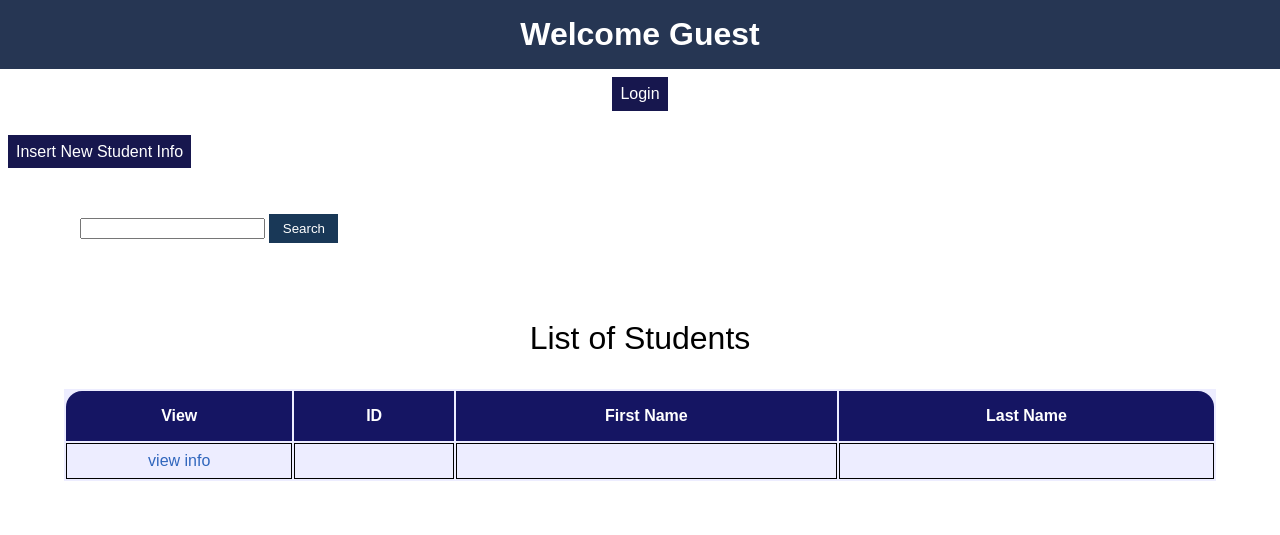
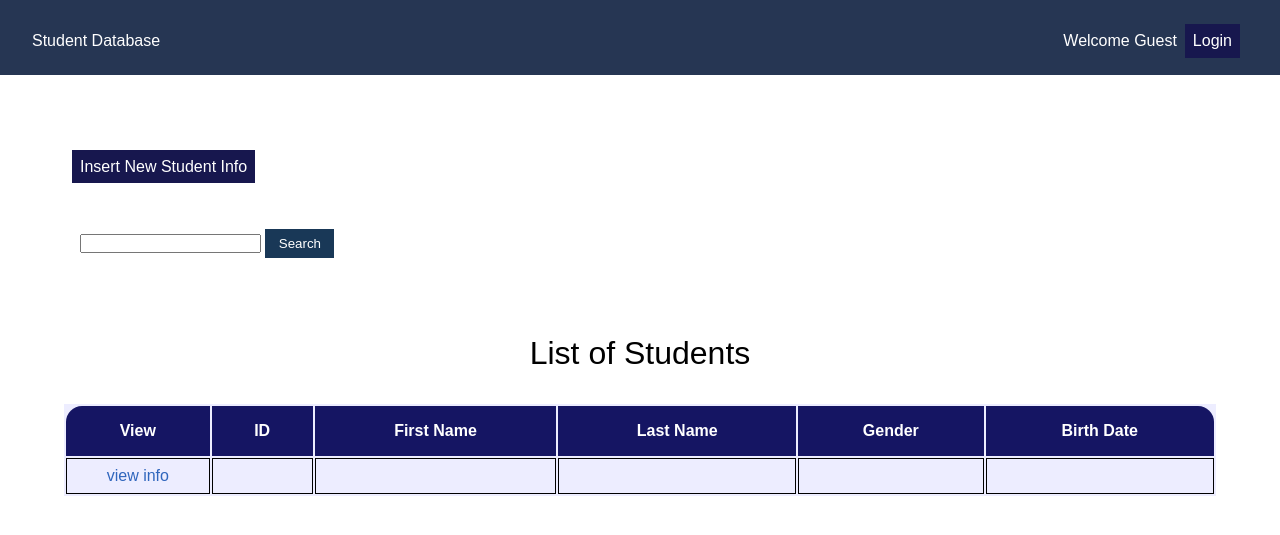
Before and after one commit to gfortiching/PHP-Activity, a PHP site: page /JS/index.php in a window 1280 px wide. Shown: the top 535 px of the page. Run offline with PHP 8.4, Linux system fonts and the light colour scheme; data that the repository does not hold is empty.

Commit message:
Student Database

```diff
--- a/CSS/styles.css
+++ b/CSS/styles.css
@@ -2,7 +2,61 @@
     box-sizing: border-box;
     font-family: Arial, Helvetica, sans-serif;
     margin: 0;
+    padding: 0;
 }
+
+/* Header */
+
+.userAccounts {
+    background-color: rgb(38, 54, 83);
+    padding: 1em 2em;
+    margin: auto;
+    height: 75px;
+}
+
+.userAccounts ul {
+    display: flex;
+    flex-direction: row;
+    align-items: center;
+    padding: 0;
+}
+
+.userAccounts li {
+    list-style: none;
+    text-align: center;
+    color: white;
+}
+
+.userAccounts a {
+    background-color: rgb(12, 24, 79);
+}
+
+.greetings {
+    text-align: center;
+    color: white;
+    list-style: none;
+    margin-left: auto;
+}
+
+.logInOut {
+    display: flex;
+    justify-content: center;
+    padding: 0.5em;
+}
+
+.logInOut a {
+    text-decoration: none;
+    color: rgb(255, 255, 255);
+    padding: 0.5em;
+    background-color: rgb(23, 23, 78);
+}
+
+.logInOut a:hover {
+    background-color: rgb(112, 120, 169);
+}
+
+/* */
+
 
 .insert {
     padding: 0.5em;
@@ -32,43 +86,12 @@
     background-color: rgb(23, 23, 78);
 }
 
-.userAccounts {
-    background-color: rgb(38, 54, 83);
-    padding: 1em 0;
-    margin: auto;
-}
-
-.userAccounts a {
-    background-color: rgb(12, 24, 79);
-}
-
-.userAccounts h1 {
-    text-align: center;
-    color: white;
-}
-
-.logInOut {
-    display: flex;
-    justify-content: center;
-    padding: 0.5em;
-}
-
-.logInOut a {
-    text-decoration: none;
-    color: rgb(255, 255, 255);
-    padding: 0.5em;
-    background-color: rgb(23, 23, 78);
-}
-
-.logInOut a:hover {
-    background-color: rgb(112, 120, 169);
-}
-
 /* Table */
 
 .tableSection {
-    width: 90vw;
-    margin: auto;
+    width: 100%;
+    padding: 0 5%;
+    margin-top: 75px;
 }
 
 table {
--- a/JS/index.php
+++ /dev/null
@@ -1,92 +0,0 @@
-<?php
-
-include_once("Connections/connection.php");
-$con = connection();
-
-$sql = "SELECT * FROM student_info ORDER BY ID DESC";
-$students = $con->query($sql) or die($con->error);
-$row = $students->fetch_assoc();
-
-?>
-
-<!DOCTYPE html>
-<html>
-
-<head>
-    <meta charset="UTF-8">
-    <meta http-equiv="X-UA-Compatible" content="IE=edge">
-    <meta name="viewport" content="width=device-width, initial-scale=1.0">
-    <title>Student Database</title>
-    <link rel="stylesheet" href="/School_Registrar/css/styles.css">
-</head>
-
-<body>
-    <div class="userAccounts">
-        <h1>
-            <?php if (!isset($_SESSION)) {
-                session_start();
-            }
-
-            if (isset($_SESSION["UserLogin"])) {
-                echo "Welcome " . $_SESSION['UserLogin'];
-            } else {
-                echo "Welcome Guest";
-            } ?>
-        </h1>
-    </div>
-    <div class="logInOut">
-        <?php if (isset($_SESSION['UserLogin'])) { ?>
-        <a href=" logout.php">Logout</a>
-        <?php } else { ?>
-
-        <a href="login.php">Login</a>
-        <?php } ?>
-    </div>
-    <div class="insert"><a href="insert.php">Insert New Student Info</a></div>
-
-    <section class="tableSection">
-        <form class="search" action="result.php" method="get">
-            <input type="text" name="search" id="search" />
-            <button type="submit">Search</button>
-        </form>
-        <table>
-            <caption>List of Students</caption>
-            <thead>
-                <tr>
-                    <th>View</th>
-                    <th>ID</th>
-                    <th>First Name</th>
-                    <th>Last Name</th>
-                    <!-- <th>Gender</th>
-                    <th>Birth Date</th> -->
-                </tr>
-            </thead>
-            <tbody>
-                <?php do { ?>
-                <tr>
-                    <td class="view">
-                        <a href="details.php?ID=<?php echo $row['ID']; ?>">view info</a>
-                    </td>
-                    <td>
-                        <?php echo $row['ID']; ?>
-                    </td>
-                    <td>
-                        <?php echo $row['First_Name']; ?>
-                    </td>
-                    <td>
-                        <?php echo $row['Last_Name']; ?>
-                    </td>
-                    <!-- <td>
-                        <?php echo $row['Gender']; ?>
-                    </td>
-                    <td>
-                        <?php echo $row['Birth_Date']; ?>
-                    </td> -->
-                </tr>
-                <?php } while ($row = $students->fetch_assoc()) ?>
-            </tbody>
-        </table>
-    </section>
-</body>
-
-</html>
--- /dev/null
+++ b/index.php
@@ -0,0 +1,97 @@
+<?php
+
+include_once("Connections/connection.php");
+$con = connection();
+
+$sql = "SELECT * FROM student_info ORDER BY ID DESC";
+$students = $con->query($sql) or die($con->error);
+$row = $students->fetch_assoc();
+
+?>
+
+<!DOCTYPE html>
+<html>
+
+<head>
+    <meta charset="UTF-8">
+    <meta http-equiv="X-UA-Compatible" content="IE=edge">
+    <meta name="viewport" content="width=device-width, initial-scale=1.0">
+    <title>Student Database</title>
+    <link rel="stylesheet" href="/School_Registrar/css/styles.css">
+</head>
+
+<body>
+    <nav class="userAccounts">
+        <ul>
+            <li>Student Database</li>
+            <li class="greetings">
+                <?php if (!isset($_SESSION)) {
+                    session_start();
+                }
+
+                if (isset($_SESSION["UserLogin"])) {
+                    echo "Welcome " . $_SESSION['UserLogin'];
+                } else {
+                    echo "Welcome Guest";
+                } ?>
+            </li>
+            <li class="logInOut">
+                <?php if (isset($_SESSION['UserLogin'])) { ?>
+                    <a href=" logout.php">Logout</a>
+                <?php } else { ?>
+
+                    <a href="login.php">Login</a>
+                <?php } ?>
+            </li>
+        </ul>
+    </nav>
+
+
+    <section class="tableSection">
+        <div class="insert"><a href="insert.php">Insert New Student Info</a></div>
+
+        <form class="search" action="result.php" method="get">
+            <input type="text" name="search" id="search" />
+            <button type="submit">Search</button>
+        </form>
+        <table>
+            <caption>List of Students</caption>
+            <thead>
+                <tr>
+                    <th>View</th>
+                    <th>ID</th>
+                    <th>First Name</th>
+                    <th>Last Name</th>
+                    <th>Gender</th>
+                    <th>Birth Date</th>
+                </tr>
+            </thead>
+            <tbody>
+                <?php do { ?>
+                    <tr>
+                        <td class="view">
+                            <a href="details.php?ID=<?php echo $row['ID']; ?>">view info</a>
+                        </td>
+                        <td>
+                            <?php echo $row['ID']; ?>
+                        </td>
+                        <td>
+                            <?php echo $row['First_Name']; ?>
+                        </td>
+                        <td>
+                            <?php echo $row['Last_Name']; ?>
+                        </td>
+                        <td>
+                            <?php echo $row['Gender']; ?>
+                        </td>
+                        <td>
+                            <?php echo $row['Birth_Date']; ?>
+                        </td>
+                    </tr>
+                <?php } while ($row = $students->fetch_assoc()) ?>
+            </tbody>
+        </table>
+    </section>
+</body>
+
+</html>
```
Also changed, not shown: Connections/connection.php (renamed from JS/Connections/connection.php), delete.php (renamed from JS/delete.php), details.php (renamed from JS/details.php), edit.php (renamed from JS/edit.php), insert.php (renamed from JS/insert.php), login.php (renamed from JS/login.php), logout.php (renamed from JS/logout.php), result.php (renamed from JS/result.php).
